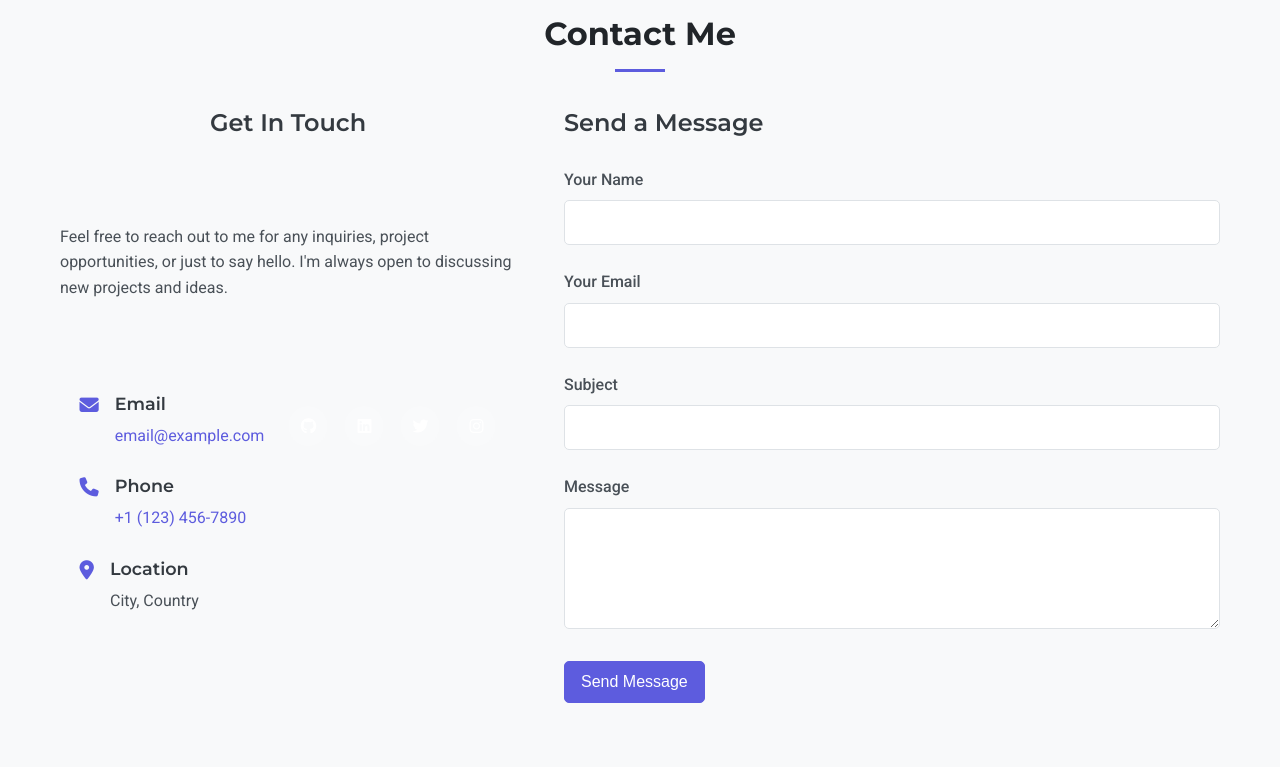
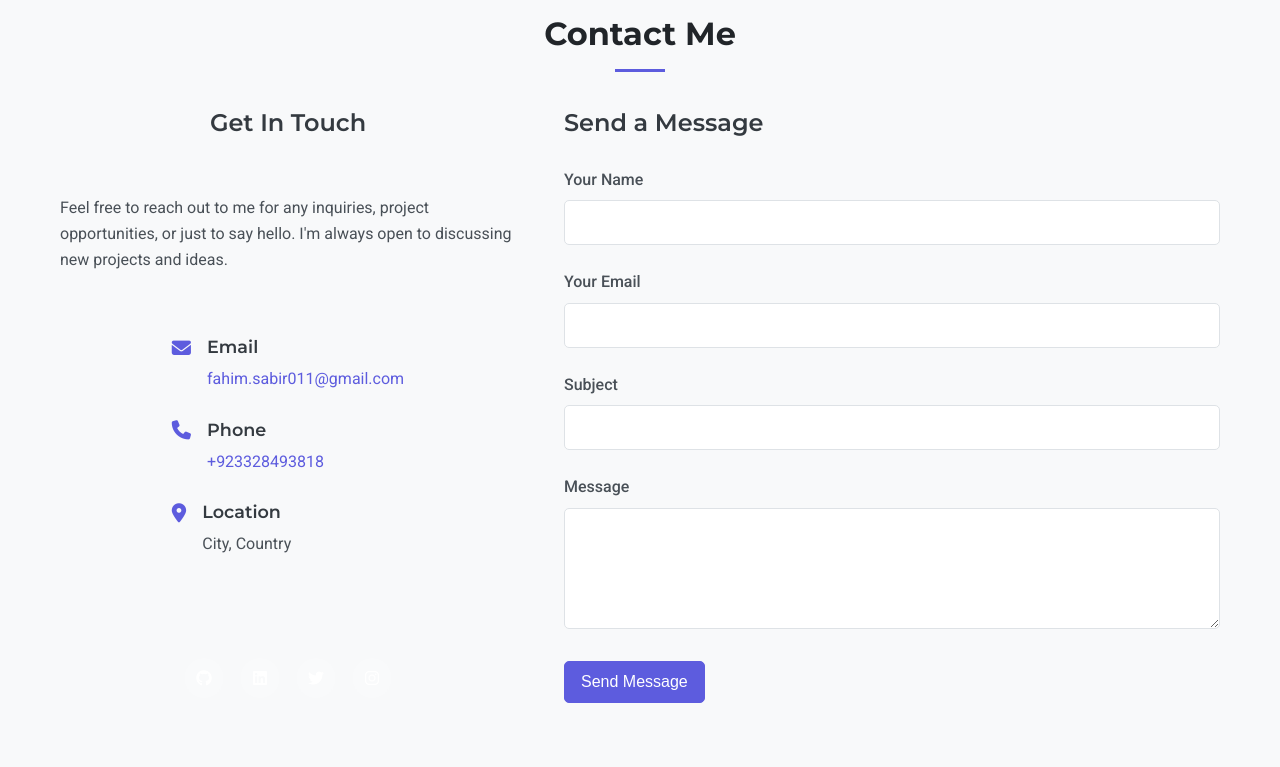
Before and after one commit to fahimai001/My_Portfolio_Website, a Django app: page /contact/ in a window 1280 px wide. Shown: the part 142-909 px from the top of the page. Run offline with Django 5.2, Linux system fonts and the light colour scheme.

Commit message:
updating contact info

```diff
--- a/templates/contact.html
+++ b/templates/contact.html
@@ -17,14 +17,14 @@
                         <i class="fas fa-envelope"></i>
                         <div>
                             <h4>Email</h4>
-                            <p><a href="mailto:email@example.com">email@example.com</a></p>
+                            <p><a href="mailto:fahim.sabir011@gmail.com">fahim.sabir011@gmail.com</a></p>
                         </div>
                     </div>
                     <div class="contact-item">
                         <i class="fas fa-phone"></i>
                         <div>
                             <h4>Phone</h4>
-                            <p><a href="tel:+11234567890">+1 (123) 456-7890</a></p>
+                            <p><a href="tel:+923328493818">+923328493818</a></p>
                         </div>
                     </div>
                     <div class="contact-item">
@@ -37,8 +37,8 @@
                 </div>
 
                 <div class="social-links">
-                    <a href="#" title="GitHub"><i class="fab fa-github"></i></a>
-                    <a href="#" title="LinkedIn"><i class="fab fa-linkedin"></i></a>
+                    <a href="https://github.com/fahimai001" title="GitHub"><i class="fab fa-github"></i></a>
+                    <a href="https://www.linkedin.com/in/fahim-sabir-a04102307/" title="LinkedIn"><i class="fab fa-linkedin"></i></a>
                     <a href="#" title="Twitter"><i class="fab fa-twitter"></i></a>
                     <a href="#" title="Instagram"><i class="fab fa-instagram"></i></a>
                 </div>
```
